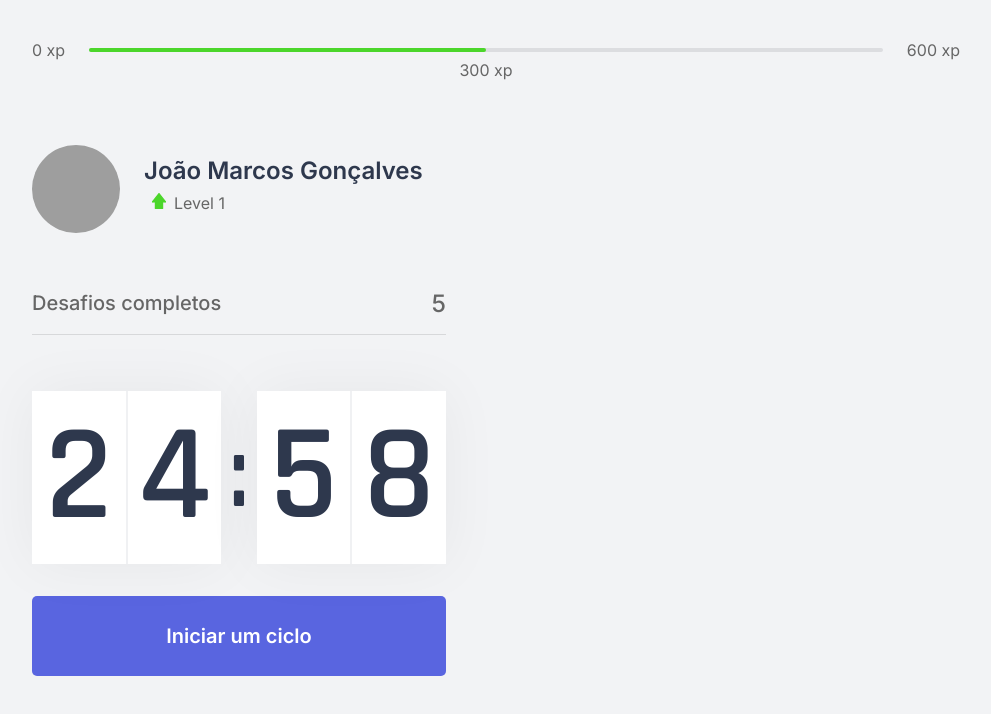
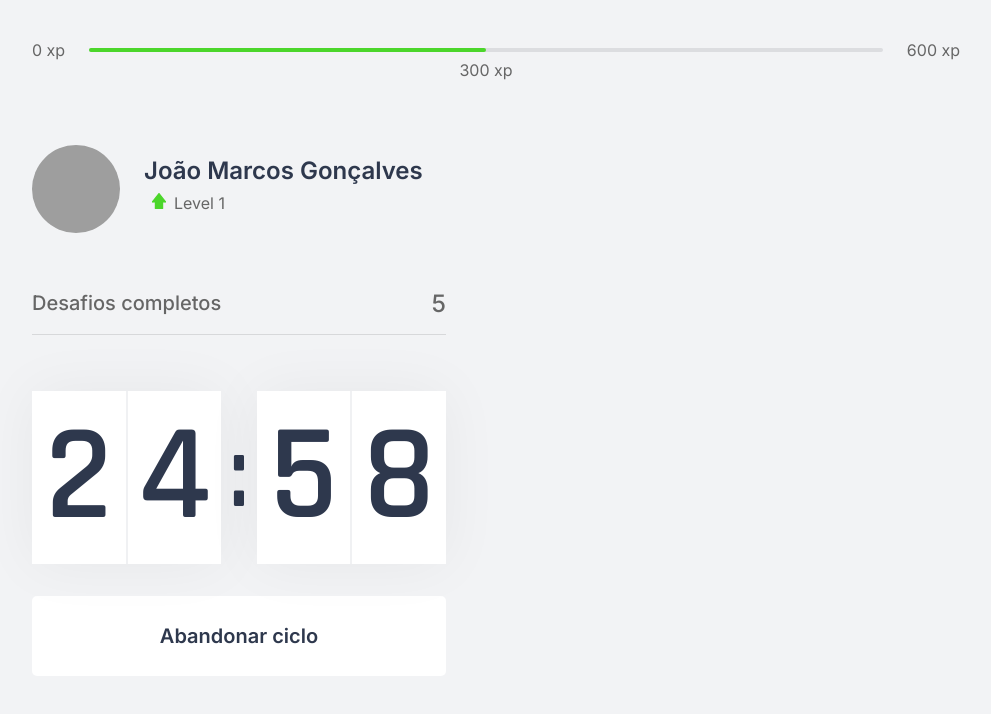
Before and after one commit to JonneBR/nlw4-next, a Next.js app: page / in a window 1280 px wide. Both pictures are taken after a click on the button "Iniciar um ciclo". Shown: the top 714 px of the page, without its empty margins (144-1135 px from the left). Built offline with nearby package versions, Linux system fonts and the light colour scheme; grey boxes are pictures that could not be loaded.

Commit message:
countdown functionality

```diff
--- a/src/components/Countdown.tsx
+++ b/src/components/Countdown.tsx
@@ -1,9 +1,11 @@
 import { useState, useEffect } from 'react';
 import styles from '../styles/components/Countdown.module.css';
 
+let countdownTimeout: NodeJS.Timeout;
+
 export function Countdown() {
   const [time, setTime] = useState(25 * 60);
-  const [active, setActive] = useState(false);
+  const [isActive, setisActive] = useState(false);
 
   const minutes = Math.floor(time / 60);
   const seconds = time % 60;
@@ -14,16 +16,22 @@
     .split('');
 
   function startCountdown() {
-    setActive(true);
+    setisActive(true);
+  }
+
+  function resetCountdown() {
+    clearTimeout(countdownTimeout);
+    setisActive(false);
+    setTime(25 * 60);
   }
 
   useEffect(() => {
-    if (active && time > 0) {
-      setTimeout(() => {
+    if (isActive && time > 0) {
+      countdownTimeout = setTimeout(() => {
         setTime(time - 1);
       }, 1000);
     }
-  }, [active, time]);
+  }, [isActive, time]);
 
   return (
     <div>
@@ -39,6 +47,15 @@
         </div>
       </div>
 
+      {isActive ? (
+        <button
+          type='button'
+          className={`${styles.countdownButton} ${styles.countdownButtonActive}`}
+          onClick={resetCountdown}
+        >
+          Abandonar ciclo
+        </button>
+      ) : (
         <button
           type='button'
           className={styles.countdownButton}
@@ -46,6 +63,7 @@
         >
           Iniciar um ciclo
         </button>
+      )}
     </div>
   );
 }
--- a/src/styles/components/Countdown.module.css
+++ b/src/styles/components/Countdown.module.css
@@ -61,3 +61,13 @@
 .countdownButton:hover {
   background: var(--blue-dark);
 }
+
+.countdownButtonActive {
+  background-color: var(--white);
+  color: var(--title);
+}
+
+.countdownButtonActive:hover {
+  background: var(--red);
+  color: var(--white);
+}
```
Lines whose indentation alone changed are shown as unchanged.
